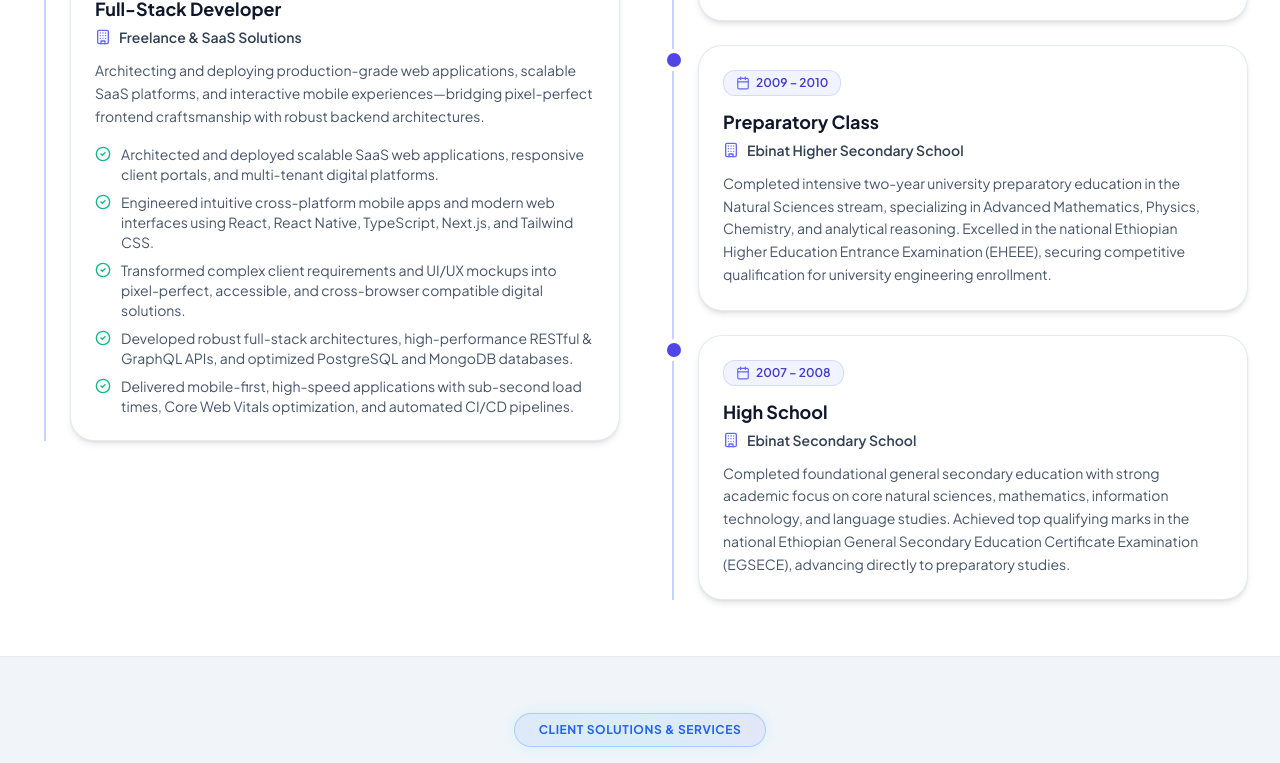
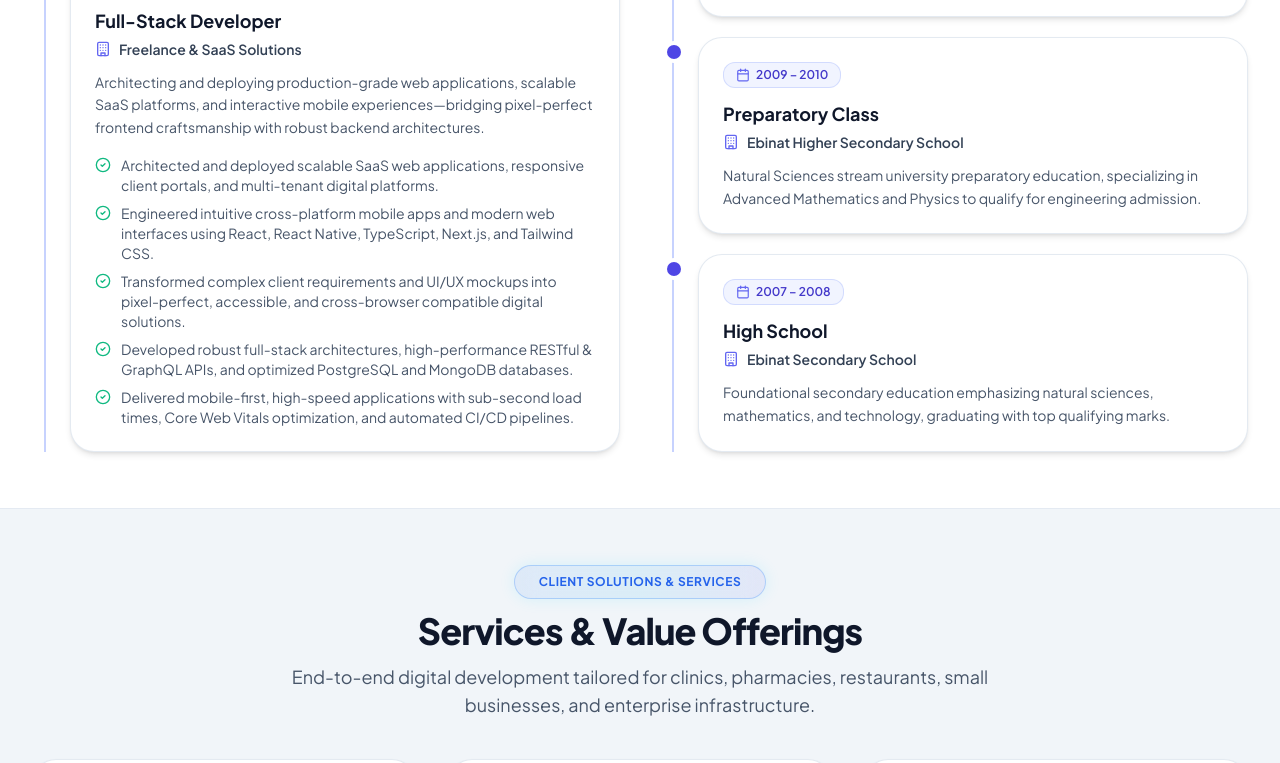
Before and after one commit to meseretshumye/Resume, a React (Vite) app: page / in a window 1280 px wide. Shown: the part 4149-4912 px from the top of the page. Built offline with nearby package versions, Linux system fonts and the light colour scheme.

Commit message:
fix(experience-education): shorten preparatory & high school texts and equalize bottom baseline of left and right columns

```diff
--- a/src/components/ExperienceEducation.jsx
+++ b/src/components/ExperienceEducation.jsx
@@ -76,12 +76,12 @@ export default function ExperienceEducation({ experience = [], education = [], o
         </div>
 
         {/* Timeline Columns */}
-        <div className="grid grid-cols-1 lg:grid-cols-2 gap-10">
+        <div className="grid grid-cols-1 lg:grid-cols-2 gap-8 lg:gap-10 items-stretch">
 
           {/* Work Experience Column */}
           {(activeTab === 'both' || activeTab === 'experience') && (
-            <div className={`space-y-6 ${activeTab === 'experience' ? 'lg:col-span-2 max-w-4xl mx-auto' : ''}`}>
-              <div className="flex items-center gap-3 pb-3 border-b border-slate-200 dark:border-slate-800">
+            <div className={`flex flex-col ${activeTab === 'experience' ? 'lg:col-span-2 max-w-4xl mx-auto' : ''}`}>
+              <div className="flex items-center gap-3 pb-3 border-b border-slate-200 dark:border-slate-800 mb-6">
                 <div className="w-12 h-12 rounded-xl bg-indigo-50 dark:bg-indigo-950/60 border border-indigo-100 dark:border-blue-500/25 text-indigo-600 dark:text-sky-400 flex items-center justify-center shrink-0 shadow-xs">
                   <Briefcase className="w-5 h-5" />
                 </div>
@@ -91,7 +91,7 @@ export default function ExperienceEducation({ experience = [], education = [], o
                 </div>
               </div>
 
-              <div className="space-y-6 relative pl-6 border-l-2 border-indigo-200 dark:border-indigo-900/60 ml-3">
+              <div className="flex-1 flex flex-col justify-between gap-6 relative pl-6 border-l-2 border-indigo-200 dark:border-indigo-900/60 ml-3">
                 {experience.map((item) => (
                   <div key={item.id} className="relative group">
                     {/* Glowing Node Marker */}
@@ -137,8 +137,8 @@ export default function ExperienceEducation({ experience = [], education = [], o
 
           {/* Education Column */}
           {(activeTab === 'both' || activeTab === 'education') && (
-            <div className={`space-y-6 ${activeTab === 'education' ? 'lg:col-span-2 max-w-4xl mx-auto' : ''}`}>
-              <div className="flex items-center gap-3 pb-3 border-b border-slate-200 dark:border-slate-800">
+            <div className={`flex flex-col ${activeTab === 'education' ? 'lg:col-span-2 max-w-4xl mx-auto' : ''}`}>
+              <div className="flex items-center gap-3 pb-3 border-b border-slate-200 dark:border-slate-800 mb-6">
                 <div className="w-12 h-12 rounded-xl bg-indigo-50 dark:bg-indigo-950/60 border border-indigo-100 dark:border-blue-500/25 text-indigo-600 dark:text-sky-400 flex items-center justify-center shrink-0 shadow-xs">
                   <GraduationCap className="w-5 h-5" />
                 </div>
@@ -148,7 +148,7 @@ export default function ExperienceEducation({ experience = [], education = [], o
                 </div>
               </div>
 
-              <div className="space-y-6 relative pl-6 border-l-2 border-indigo-200 dark:border-indigo-900/60 ml-3">
+              <div className="flex-1 flex flex-col justify-between gap-4 sm:gap-5 relative pl-6 border-l-2 border-indigo-200 dark:border-indigo-900/60 ml-3">
                 {education.map((item) => (
                   <div key={item.id} className="relative group">
                     {/* Glowing Node Marker */}
--- a/src/data/resumeData.js
+++ b/src/data/resumeData.js
@@ -189,7 +189,7 @@ export const resumeData = {
       location: "Ebinat, Amhara, Ethiopia",
       period: "2009 – 2010",
       grade: "University Qualification Standing",
-      description: "Completed intensive two-year university preparatory education in the Natural Sciences stream, specializing in Advanced Mathematics, Physics, Chemistry, and analytical reasoning. Excelled in the national Ethiopian Higher Education Entrance Examination (EHEEE), securing competitive qualification for university engineering enrollment.",
+      description: "Natural Sciences stream university preparatory education, specializing in Advanced Mathematics and Physics to qualify for engineering admission.",
       skillsAcquired: ["Natural Sciences", "Advanced Mathematics", "Analytical Thinking", "Scientific Methodology"]
     },
     {
@@ -199,7 +199,7 @@ export const resumeData = {
       location: "Ebinat, Ethiopia",
       period: "2007 – 2008",
       grade: "Exemplary Academic Record",
-      description: "Completed foundational general secondary education with strong academic focus on core natural sciences, mathematics, information technology, and language studies. Achieved top qualifying marks in the national Ethiopian General Secondary Education Certificate Examination (EGSECE), advancing directly to preparatory studies.",
+      description: "Foundational secondary education emphasizing natural sciences, mathematics, and technology, graduating with top qualifying marks.",
       skillsAcquired: ["Foundational Mathematics", "Information Technology", "Communication Skills"]
     }
   ],
```
